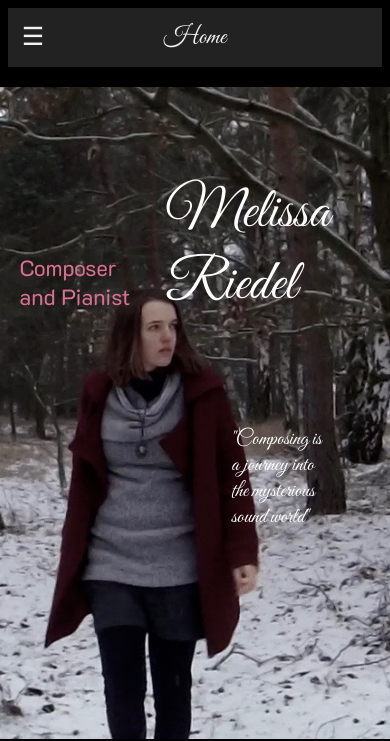
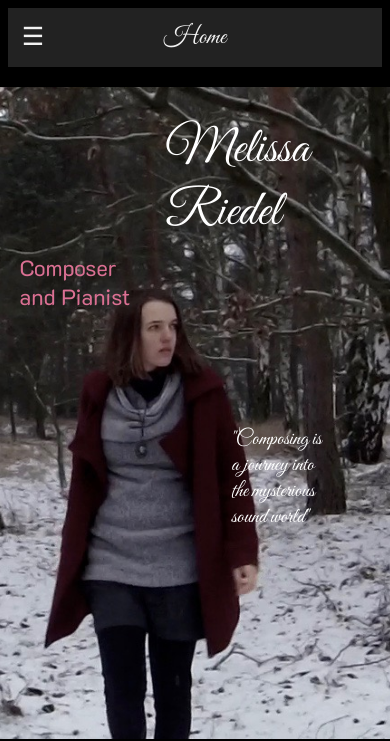
Before and after one commit to melissariedel/melissa, a plain HTML site: page index.html in a window 390 px wide. Shown: the top 741 px of the page. Drawn offline with Linux system fonts and the light colour scheme.

Commit message:
name position

```diff
--- a/style.css
+++ b/style.css
@@ -167,9 +167,9 @@ body#hmpg, #concerts{
     }
 
     .box2 {
-        font-size: 57px;
+        font-size: 50px;
         width: 201px;
-        top: 21%;
+        top: 14%;
     }
     .box3 {
         width: 100px;
```
